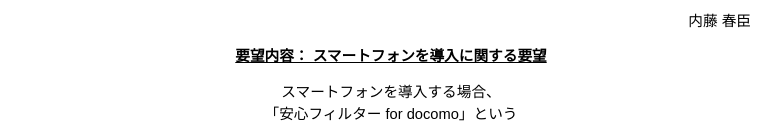
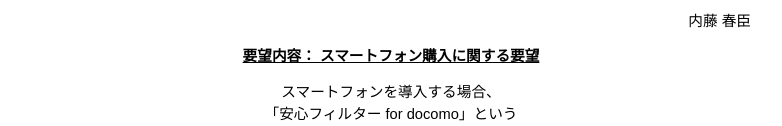
Before and after one commit to cltgm1352/sumo-youbousyo, a plain HTML site: page index.html in a window 1280 px wide. Shown: the part 222-348 px from the top of the page, without its empty margins (249-1031 px from the left). Drawn offline with Linux system fonts and the light colour scheme.

Commit message:
Update index.html

```diff
--- a/index.html
+++ b/index.html
@@ -62,7 +62,7 @@
   <p class="right">HARUOMILABO代表</p>
   <p class="right">内藤 春臣</p>
 
-  <p class="bold underline">要望内容： スマートフォンを導入に関する要望</p>
+  <p class="bold underline">要望内容： スマートフォン購入に関する要望</p>
 
   <p>
     スマートフォンを導入する場合、<br>
```
